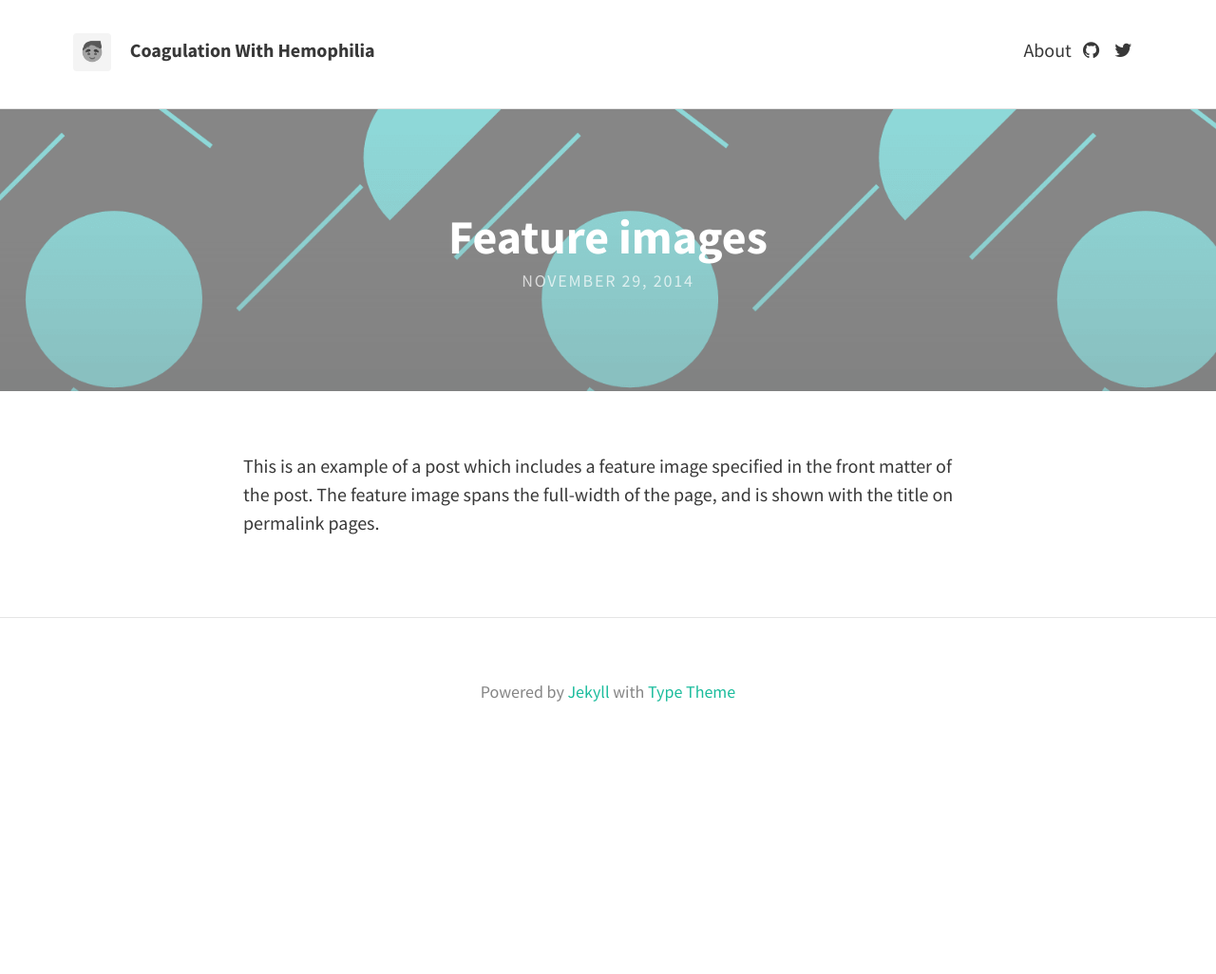
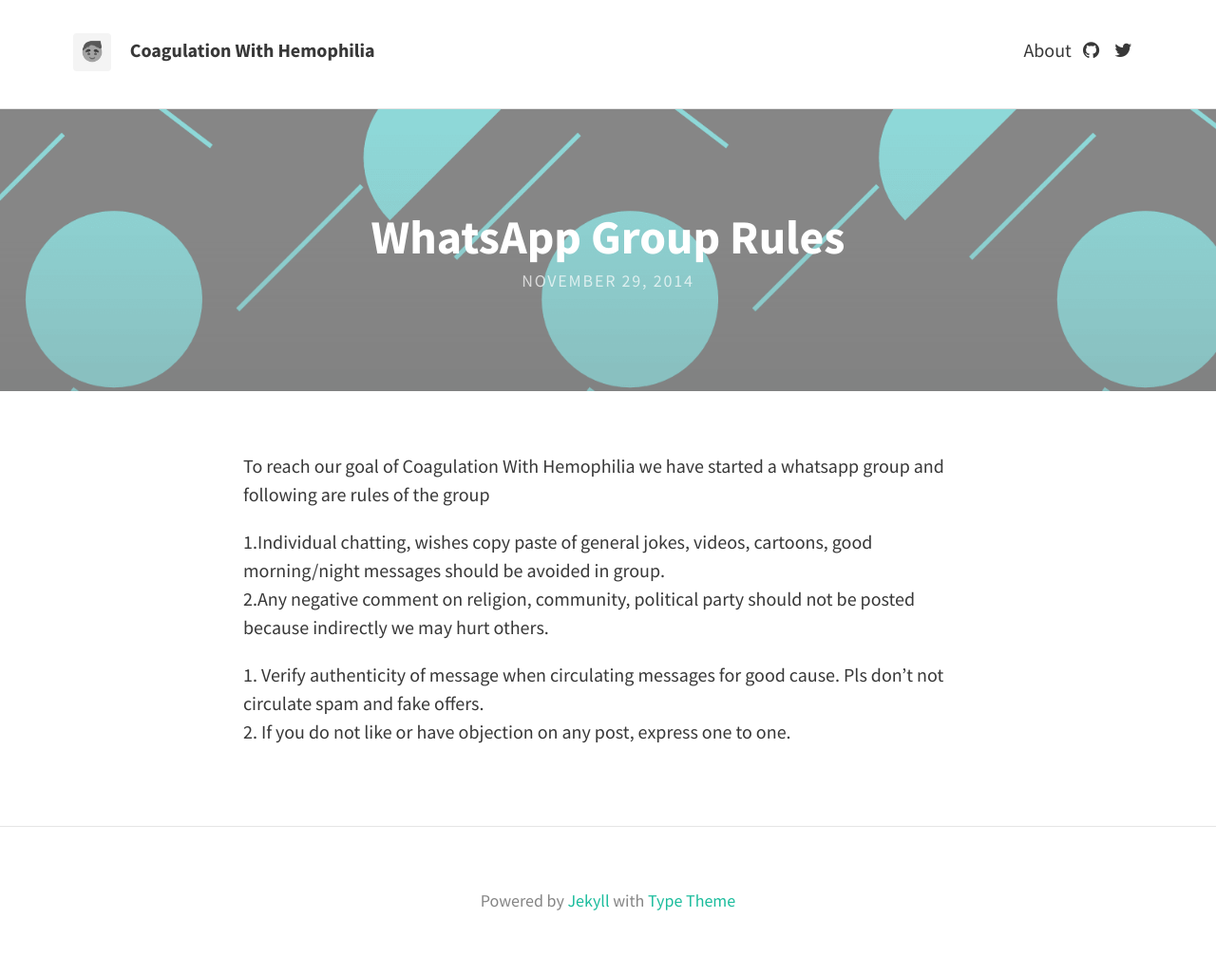
Before and after one commit to k-sunilphani/hyhemophilia.github.io, a Jekyll site: the page built from _posts/2014-11-29-feature-images.md, in a window 1280 px wide. Shown: the whole page at 95% size. Built offline with Jekyll 4.4.1, drawn with Linux system fonts in a browser that asks for light colours; nearby versions of some CDN libraries; before the commit the page ends 900 px from its top, so only the background shows below that.

Commit message:
Updated 2014-11-29-feature-images.md

```diff
--- a/_posts/2014-11-29-feature-images.md
+++ b/_posts/2014-11-29-feature-images.md
@@ -1,6 +1,12 @@
 ---
 layout: post
-title: Feature images
-feature-img: "img/sample_feature_img.png"
+title: WhatsApp Group Rules
+feature-img: img/sample_feature_img.png
+published: true
 ---
-This is an example of a post which includes a feature image specified in the front matter of the post. The feature image spans the full-width of the page, and is shown with the title on permalink pages.
+To reach our goal of Coagulation With Hemophilia we have started a whatsapp group and following are rules of the group
+
+1.Individual chatting, wishes  copy paste of general jokes, videos, cartoons, good morning/night messages should be avoided in group.
+2.Any negative comment on religion, community, political party should not be posted because indirectly we may hurt others.
+3. Verify authenticity of message when circulating messages for good cause. Pls don't not circulate spam and fake offers.
+4. If you do not like or have objection on any post, express one to one.
```
